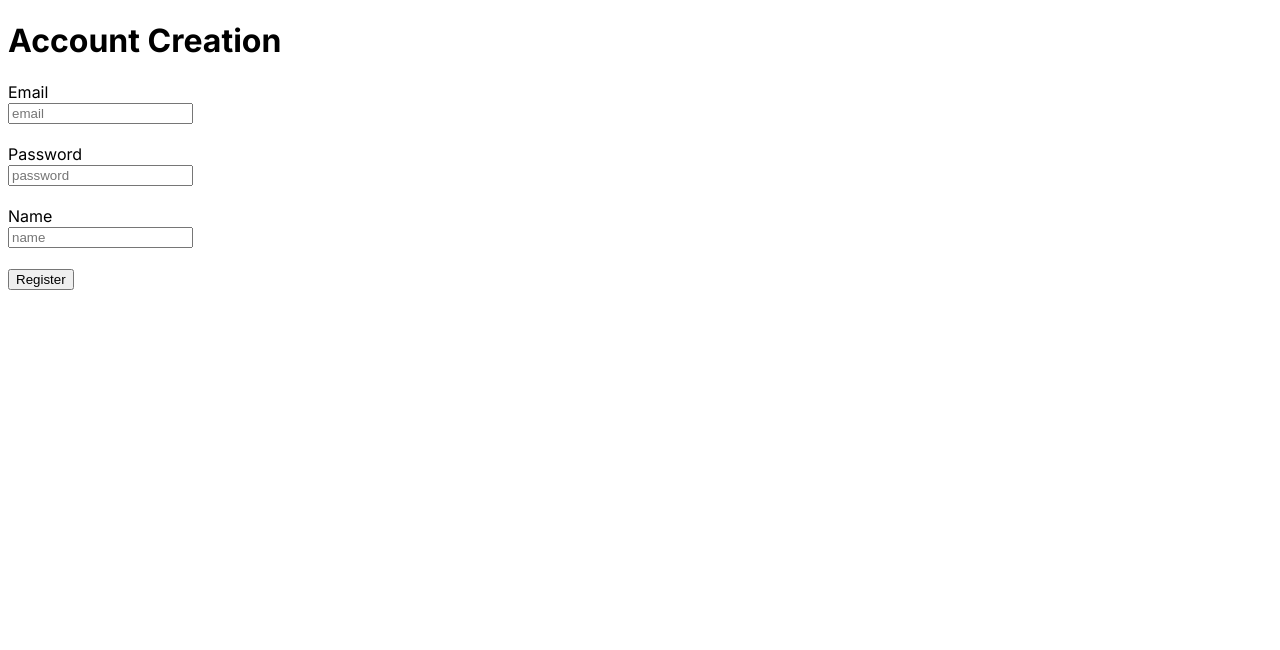
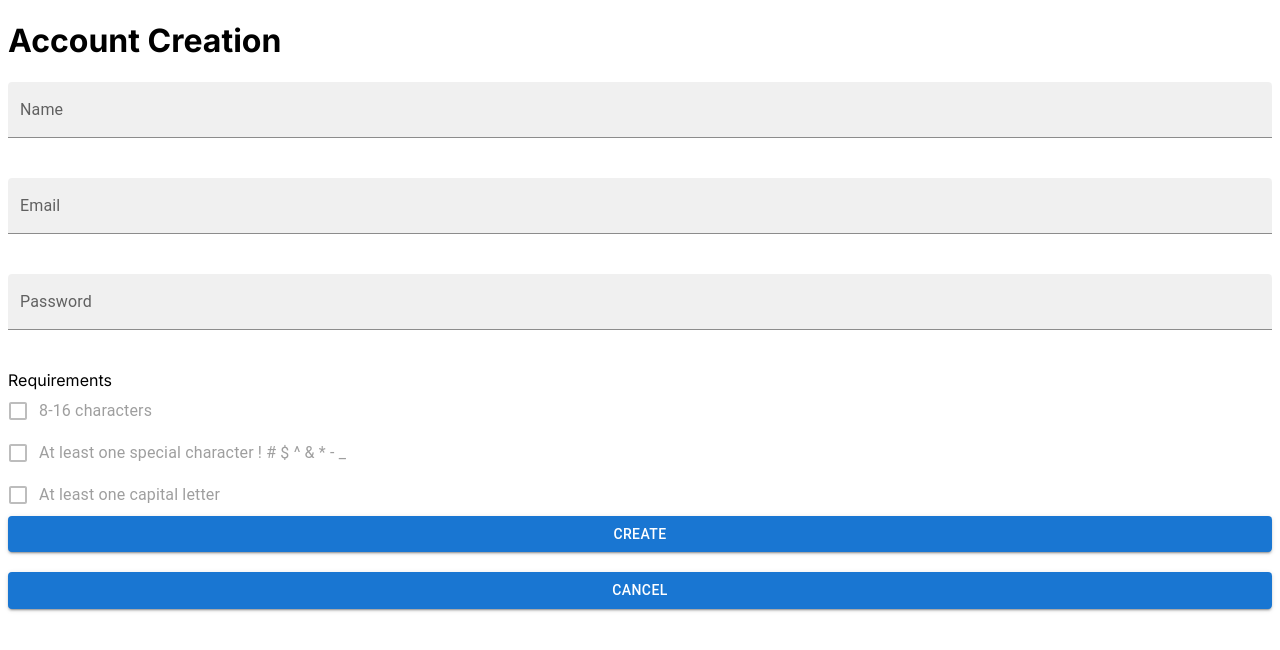
Before and after one commit to sbowe1/spring-react-project1, a Next.js app in the folder p1-frontend/: page /users/register in a window 1280 px wide. Shown: the top 650 px of the page. Built offline with nearby package versions, Linux system fonts and the light colour scheme.

Commit message:
adds Material UI components to RegisterForm

```diff
--- a/p1-frontend/app/users/register/register-form.tsx
+++ b/p1-frontend/app/users/register/register-form.tsx
@@ -1,11 +1,19 @@
 "use client";
+import { Button, Checkbox, FormControlLabel, FormGroup, TextField } from '@mui/material';
 import { useState } from "react";
+
+const label = { inputProps: { 'aria-label': 'Checkbox' } };
 
 export function RegisterForm() {
     const [email, setEmail] = useState("");
     const [password, setPassword] = useState("");
     const [name, setName] = useState("");
     const [message, setMessage] = useState("");
+    const [checked, setChecked] = useState(false);
+
+    const handleChange = (event: React.ChangeEvent<HTMLInputElement>) => {
+      setChecked(event.target.checked);
+    };
 
     function handleSubmit(event: React.FormEvent<HTMLFormElement>) {
         event.preventDefault();
@@ -42,18 +50,22 @@ export function RegisterForm() {
 
     return (
         <form onSubmit={handleSubmit}>
-            <label htmlFor="email">Email</label><br/>
-            <input id="email" name="email" type="text" placeholder="email" value={email} onChange={({ target }) => setEmail(target.value)}/><br/><br/>
+            <FormGroup >
+                <TextField id="name" name="name" placeholder="Miranda Hobbes" label="Name" variant="filled" value={name} onChange={({ target }) => setName(target.value)}/><br/><br/>
 
-            <label htmlFor="password">Password</label><br/>
-            <input id="password" name="password" type="password" placeholder="password" value={password} onChange={({ target }) => setPassword(target.value)}/><br/><br/>
+                <TextField id="email" name="email" placeholder="mirmir@gmail.com" label="Email" variant="filled"  value={email} onChange={({ target }) => setEmail(target.value)}/><br/><br/>
 
-            <label htmlFor="name">Name</label><br/>
-            <input id="name" name="name" type="text" placeholder="name" value={name} onChange={({ target }) => setName(target.value)}/><br/><br/>
-            <button type="submit">
-                Register
-            </button><br/><br/>
-            {message != "" ? message : null}
+                <TextField id="password" name="password" type="password" placeholder="Password_" label="Password" variant="filled"  value={password} onChange={({ target }) => setPassword(target.value)}/><br/><br/>
+                Requirements<br/>
+
+                <FormControlLabel control={<Checkbox checked={checked} onChange={handleChange} disabled={true}/>} label="8-16 characters" />
+                <FormControlLabel control={<Checkbox checked={checked} onChange={handleChange} disabled={true}/>} label={"At least one special character" + "\n" + "! # $ ^ & * - _"} />
+                <FormControlLabel control={<Checkbox checked={checked} onChange={handleChange} disabled={true}/>} label="At least one capital letter" />
+
+                <Button type="submit" variant="contained" >Create</Button><br/> {/* // disabled={true} */}
+                <Button type="submit" variant="contained">Cancel</Button><br/><br/>
+                {message != "" ? message : null}
+            </FormGroup>
         </form>
     )
 }
```
